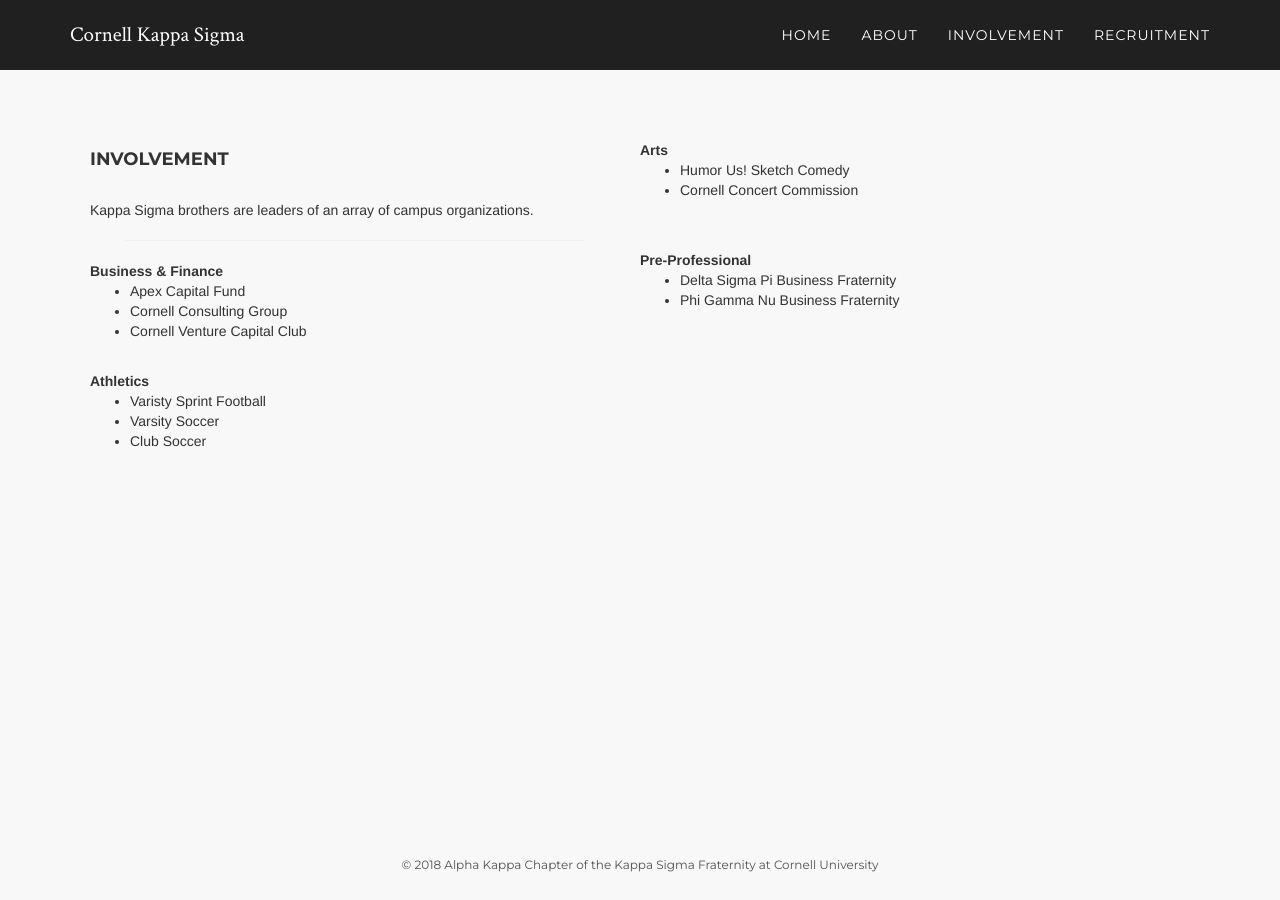
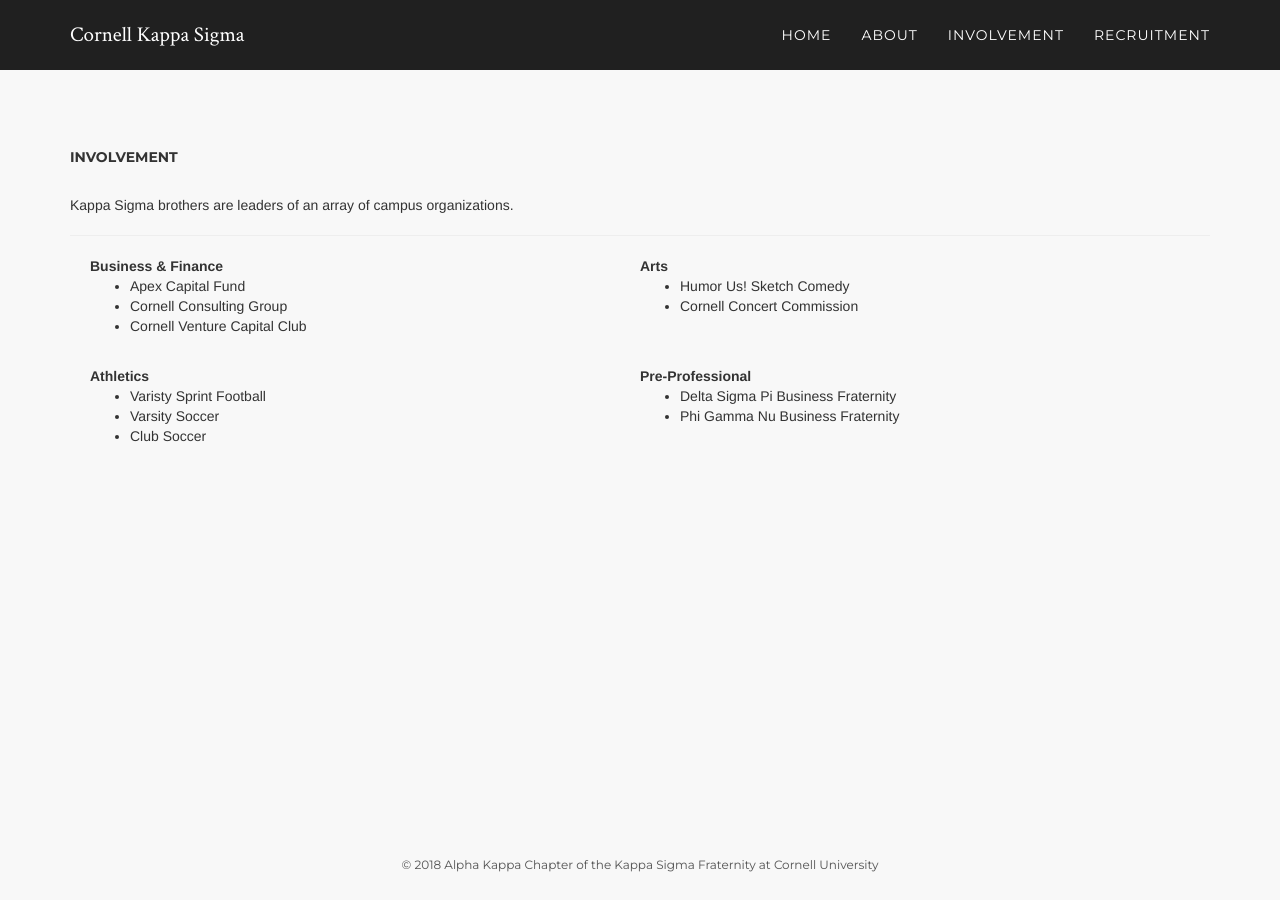
Before and after one commit to pjochillin/cornellkappasigma, a Jekyll site: the page built from involvement/index.html, in a window 1280 px wide. Built offline with Jekyll 4.4.1, drawn with Linux system fonts in a browser that asks for light colours; nearby versions of some CDN libraries.

Commit message:
Update index.html

```diff
--- a/involvement/index.html
+++ b/involvement/index.html
@@ -5,11 +5,11 @@
 	<div class="spacer"></div>
 	<div id="contact">
 		<div class="container">
-			<div class="left">
-				<h5>Involvement</h5>
+			<h5>Involvement</h5>
 				<br>
 				Kappa Sigma brothers are leaders of an array of campus organizations.
 				<hr>
+			<div class="left">
 				<b>Business & Finance</b>
 				<br>
 				<ul>
```
